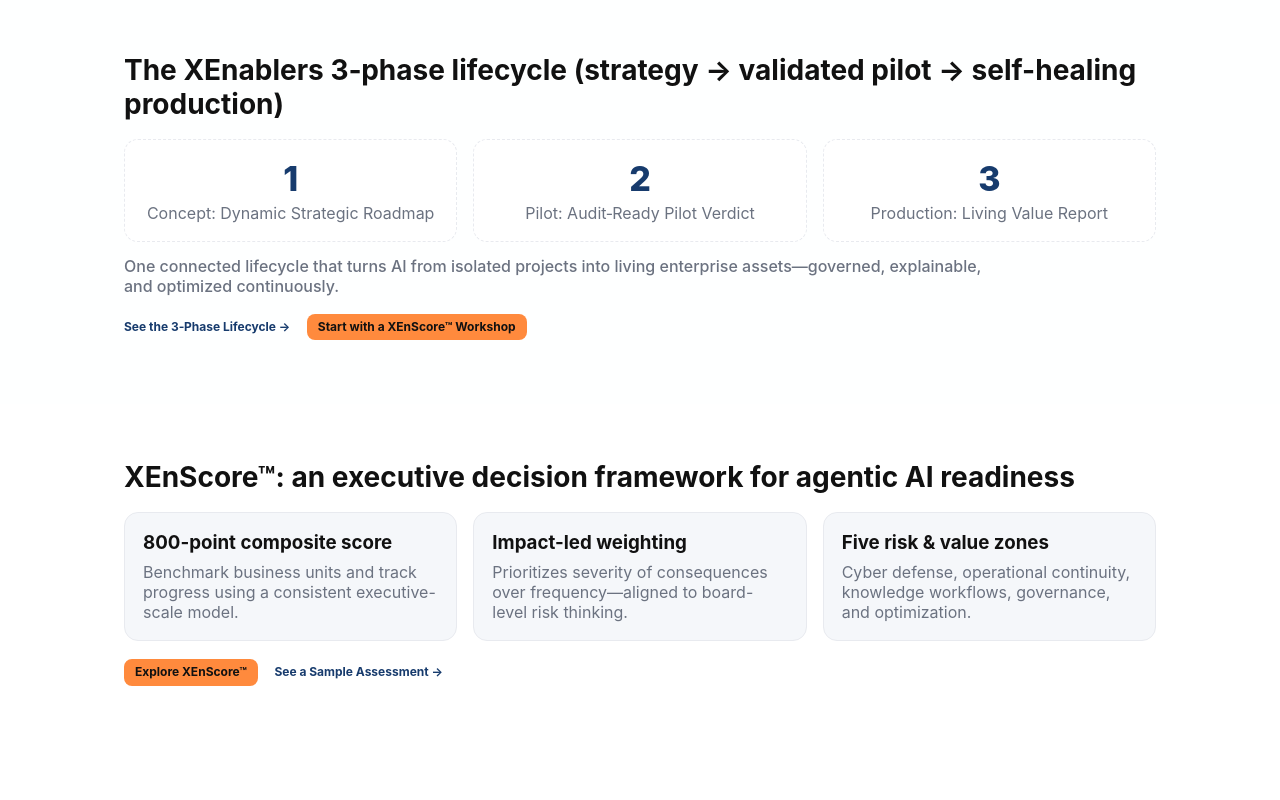
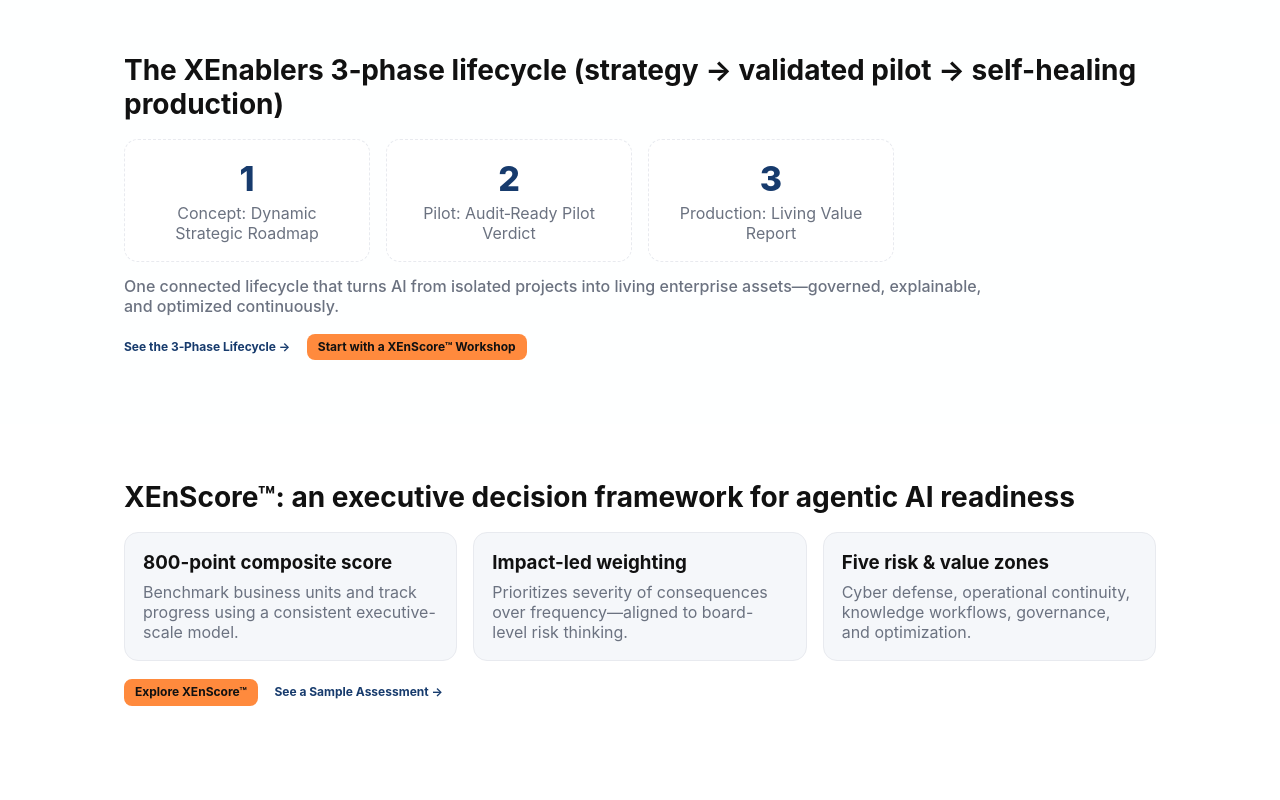
Before and after one commit to Brianhsl2/X-web5, a website: page index.html in a window 1280 px wide. Shown: the part 1520-2320 px from the top of the page. Drawn offline with Linux system fonts and the light colour scheme.

Commit message:
Adjust metrics grid to 4 columns for workshop steps 1-4 on one line

```diff
--- a/styles.css
+++ b/styles.css
@@ -166,7 +166,7 @@ nav button { margin-left: 10px; flex-shrink: 0 }
 .card p  { margin: 0; color: var(--muted) }
 
 /* ── Outcomes ── */
-.metrics { display: grid; grid-template-columns: repeat(3,1fr); gap: 16px }
+.metrics { display: grid; grid-template-columns: repeat(4,1fr); gap: 16px }
 .metric  { background: var(--bg); border: 1px dashed var(--card-border); border-radius: 14px; padding: 18px; text-align: center }
 .metric .num   { font-size: 34px; font-weight: 800; color: var(--indigo) }
 .metric .label { color: var(--muted); margin-top: 4px }
```
